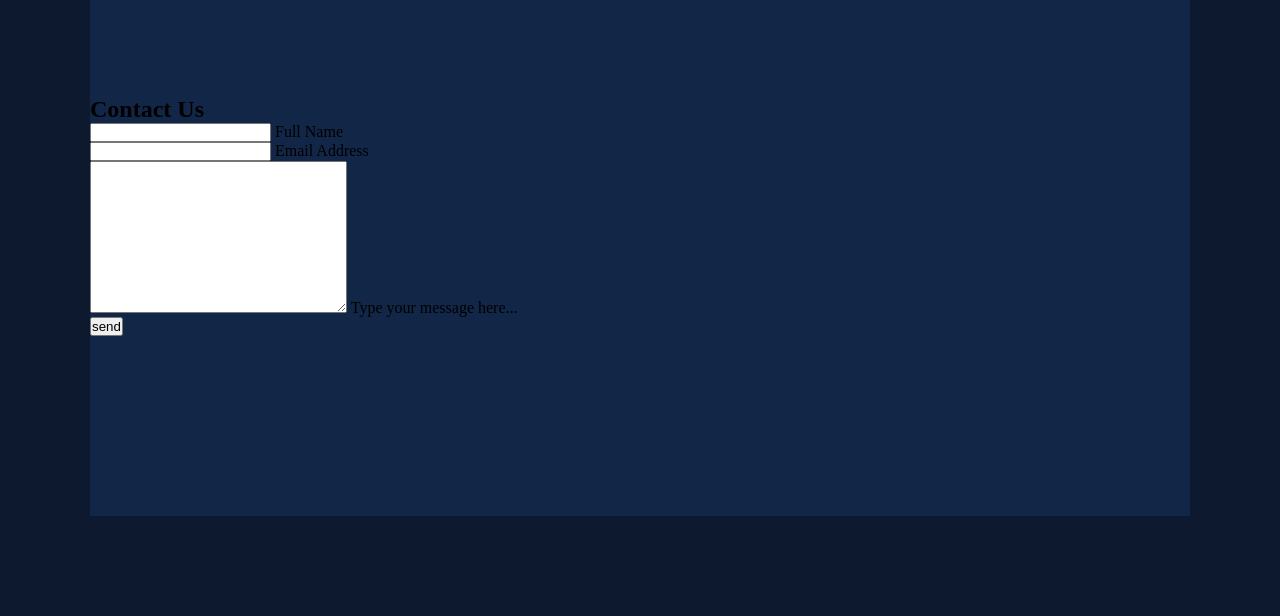
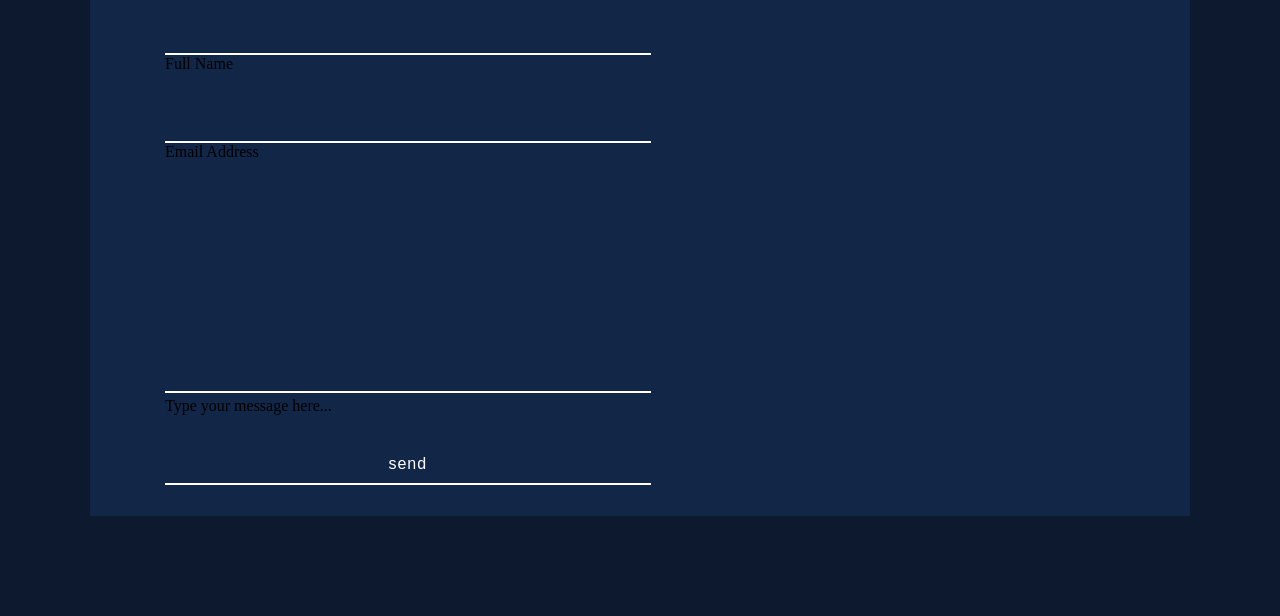
Before and after one commit to DiegodelVillar101/Responsive-contact-us-form, a plain HTML site: page index.html in a window 1280 px wide. Shown: the part 184-800 px from the top of the page. Drawn offline with Linux system fonts and the light colour scheme.

Commit message:
Estilice formbx inputbx

```diff
--- a/css/style.css
+++ b/css/style.css
@@ -23,3 +23,43 @@ body{
     justify-content: space-between;
     align-items: center;
 }
+
+.container .formbx form{
+    position: relative;
+    width: 100%;
+    padding: 0 0 0 75px;
+}
+
+.container .formbx form h2{
+    color: #fff;
+    font-weight: 500;
+    font-size: 2em;
+    text-transform: uppercase;
+    letter-spacing: 2px;
+    margin-bottom: 40px;
+}
+
+.container .formbx form .inputbx{
+    position: relative;
+    margin-bottom: 40px;
+}
+
+.container .formbx form .inputbx:last-child{
+    margin-bottom: 0px;
+}
+
+.container .formbx form .inputbx input,
+.container .formbx form .inputbx textarea{
+    position: relative;
+    background: transparent;
+    outline: none;
+    border: none;
+    width: 100%;
+    color: #fff;
+    padding-bottom: 10px;
+    font-size: 16px;
+    letter-spacing: 1px;
+    font-weight: 300;
+    border-bottom: 2px solid rgba(255, 255, 255, 8.5);
+    resize: none;
+}
```
